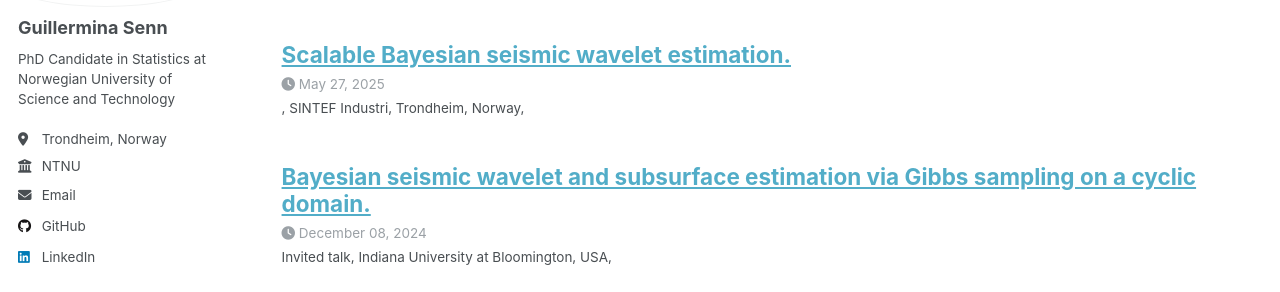
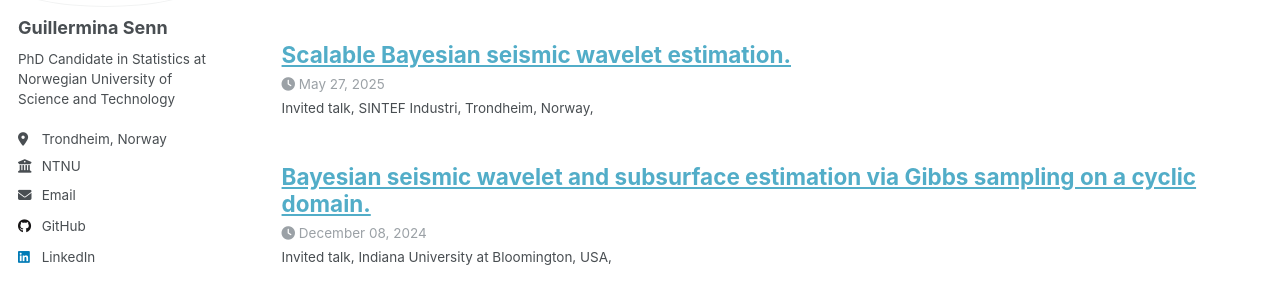
Before and after one commit to guillerminasenn/guillerminasenn.github.io, a Jekyll site: the page built from _pages/talks.html, in a window 1280 px wide. Shown: the part 131-423 px from the top of the page. Built offline with Jekyll 4.4.1, drawn with Linux system fonts in a browser that asks for light colours.

Commit message:
Update sintef2025.md

```diff
--- a/_talks/sintef2025.md
+++ b/_talks/sintef2025.md
@@ -3,5 +3,6 @@ title: "Scalable Bayesian seismic wavelet estimation."
 collection: talks
 date: 2025-05-27
 venue: 'SINTEF Industri, Trondheim, Norway'
+type: "Invited talk"
 slides: '/files/20250526_sintef_wave.pdf'
 ---
```
